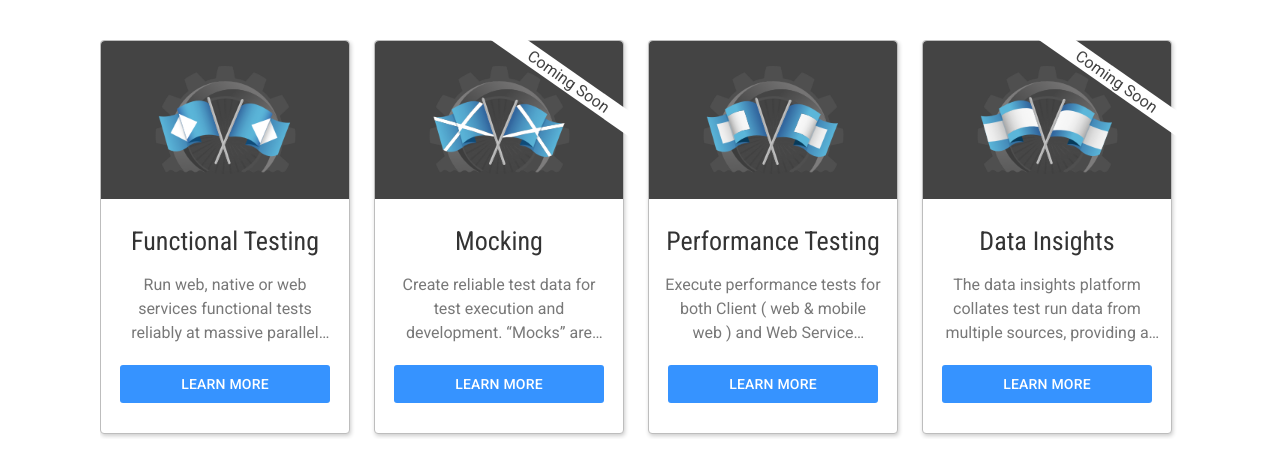
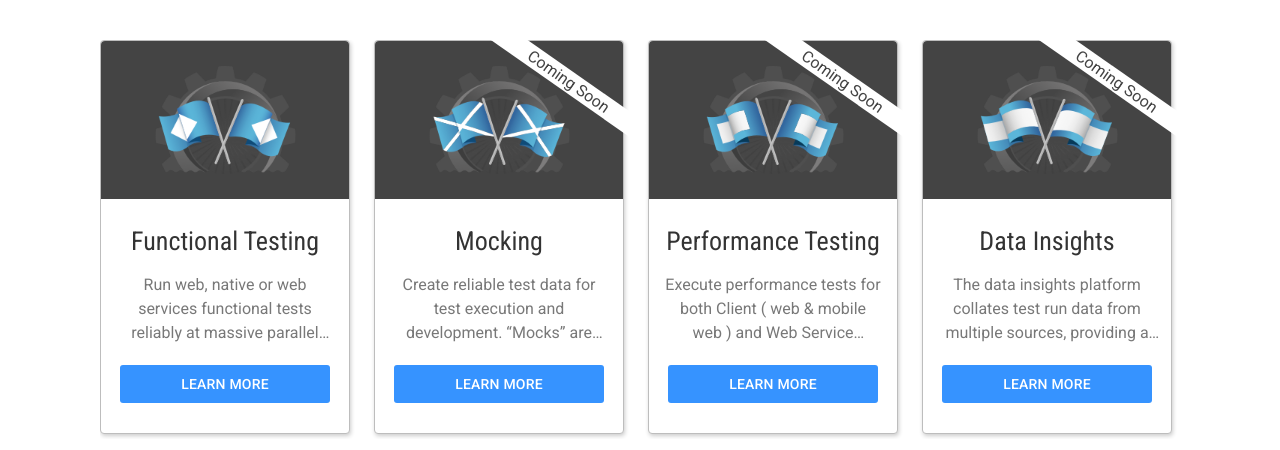
Before and after one commit to pranavparikh/devdxt.github.io, a plain HTML site: page index.html in a window 1280 px wide. Shown: the part 350-800 px from the top of the page. Drawn offline with nearby package versions, Linux system fonts and the light colour scheme; a web font is replaced by a local one.

Commit message:
Site updated

```diff
--- a/index.html
+++ b/index.html
@@ -157,7 +157,7 @@
 
 
 
-
+			<span class="placard-label">Coming Soon</span>
 
 
 
```
